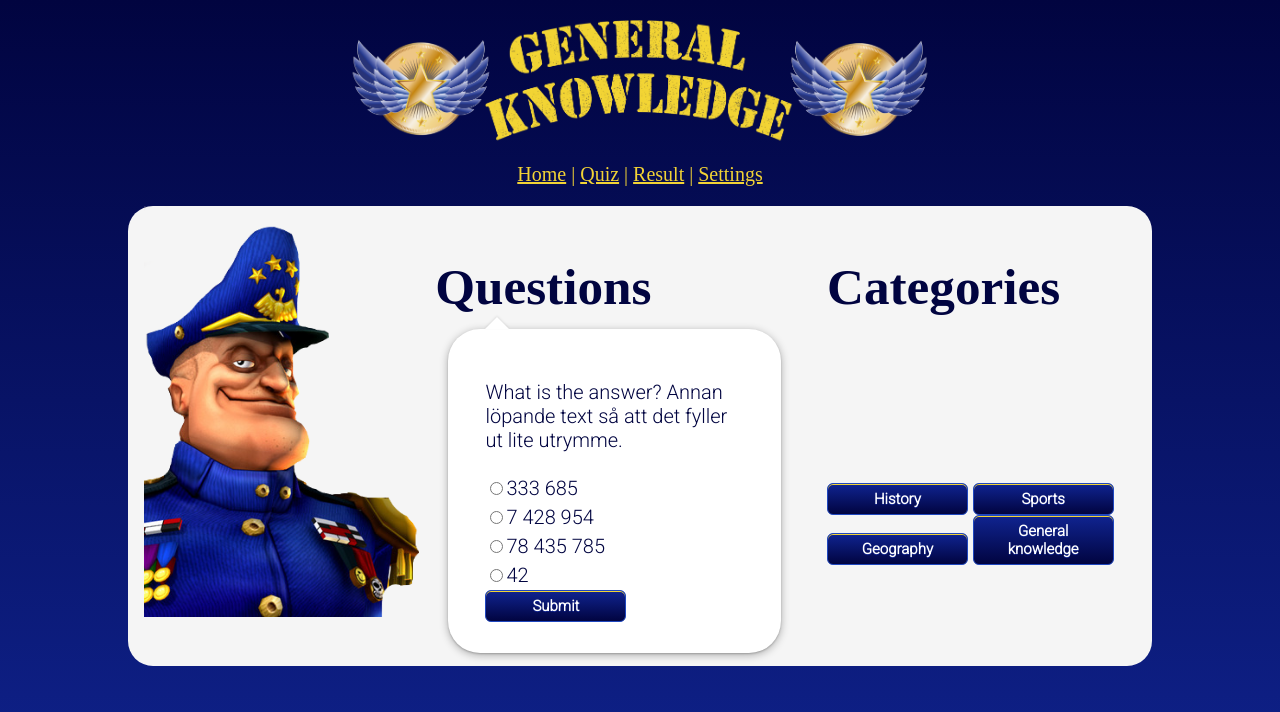
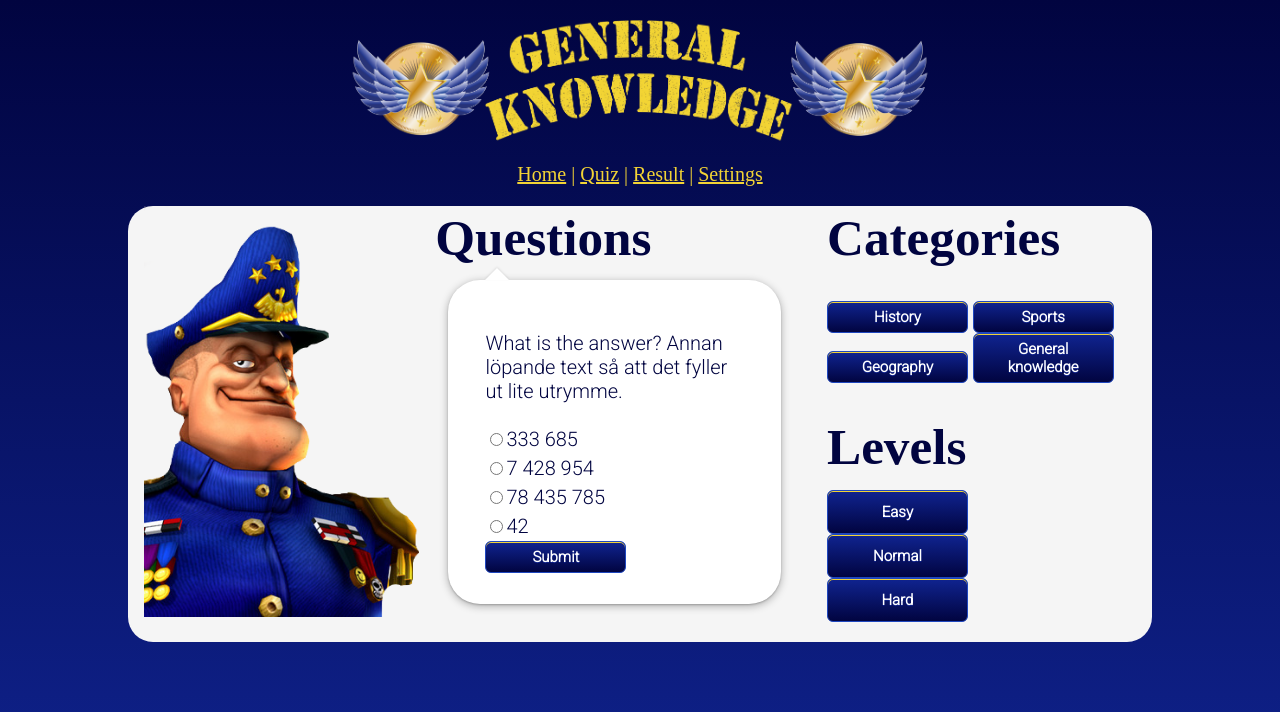
Before and after one commit to ITHS-JU20-Grupp5/frontend, a Vue app: page /quiz in a window 1280 px wide. Shown: the top 712 px of the page. Built offline with nearby package versions, Linux system fonts and the light colour scheme; no server answers; a web font is replaced by a local one.

Commit message:
Changed top margin for h3, added buttons for levels. Changed buttons to be a class

```diff
--- a/src/App.vue
+++ b/src/App.vue
@@ -140,12 +140,14 @@ h2 {
 	align-content: center;
 	font-family: New Tegomin, serif;
 	text-align: center;
+  margin-top: 2px;
 	margin-bottom: 2px;
 	font-size: clamp(2rem, 4vw, 4rem);
 }
 h3 {
 	font-family: New Tegomin, serif;
 	text-align: left;
+  margin-top: 2px;
 	margin-bottom: 2px;
 	font-size: clamp(2rem, 4vw, 4rem);
 }
@@ -155,7 +157,7 @@ h3 {
 label {
 	font-size: 20px;
 }
-button {
+.button {
 	box-shadow: inset 0px 1px 0px 0px #f2d335;
 	background: linear-gradient(to bottom, #0f228c 5%, #010440 100%);
 	background-color: #0f228c;
--- a/src/views/index.vue
+++ b/src/views/index.vue
@@ -28,7 +28,7 @@
 					<!-- <button class="button" type="button">
 						Login
 					</button> -->
-					<input type="submit" class="button" value="Login" />
+					<input class="button" type="submit"  value="Login" />
 				</form>
 			</div>
 			<div class="item3">
--- a/src/views/quiz.vue
+++ b/src/views/quiz.vue
@@ -34,7 +34,6 @@
 			</div>
 			<div class="item4">
 				<h3>Categories</h3>
-				<br />
 				<p>
 					<button class="button" type="button" v-on:click="login()">
 						History
@@ -49,6 +48,16 @@
 						General knowledge
 					</button>
 				</p>
+        <h3>Levels</h3>
+        <button class="button" type="button" value="easy">
+          Easy
+        </button>
+        <button class="button" type="button" value="easy">
+          Normal
+        </button>
+        <button class="button" type="button" value="easy">
+          Hard
+        </button>
 			</div>
 		</div>
 	</div>
```
Also changed, not shown: 1 other file (tests, documents, lock files or other folders).
